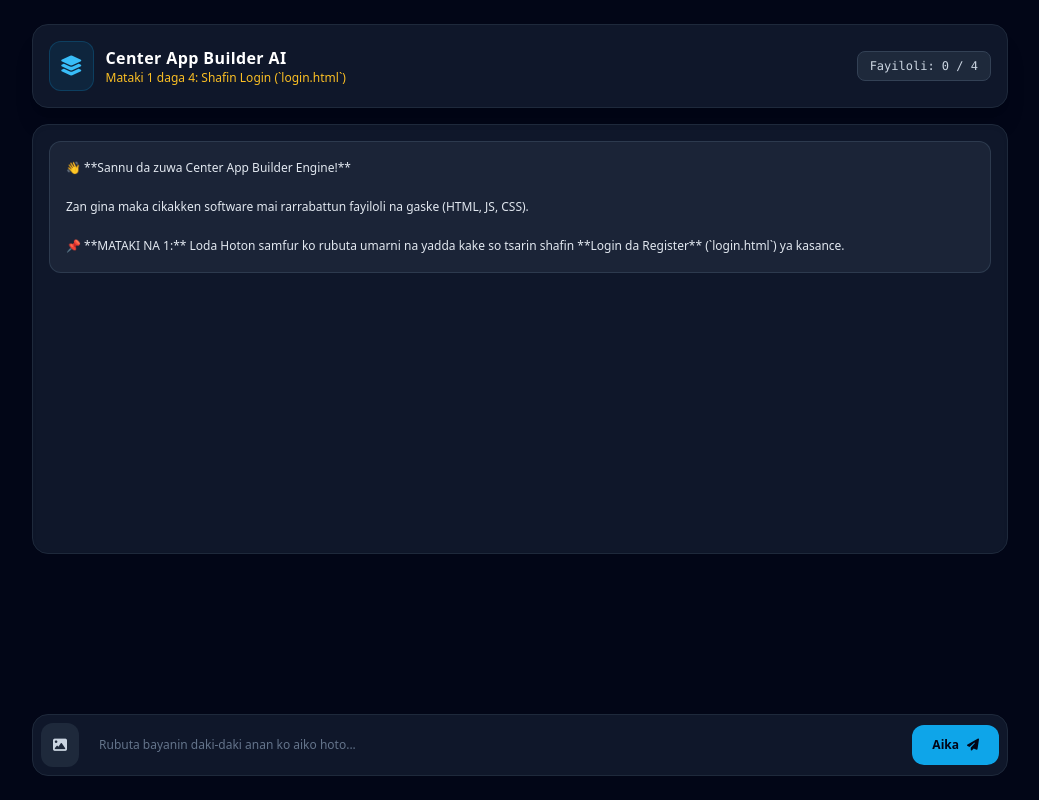
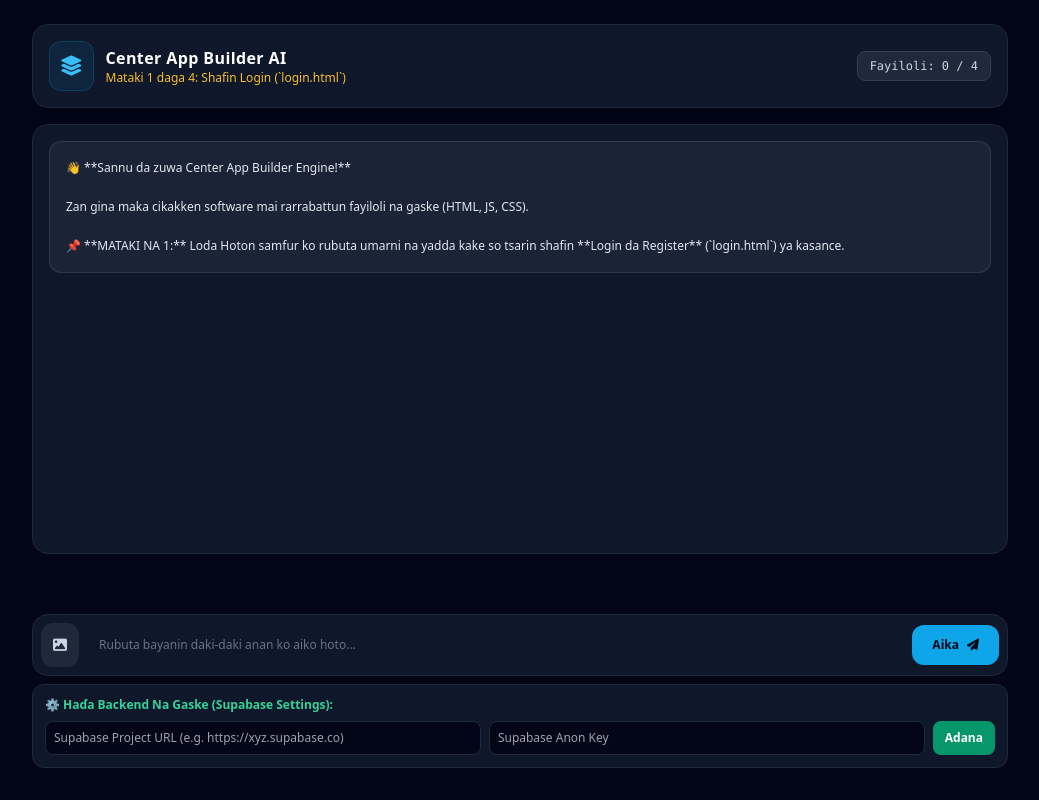
Before and after one commit to daninna422-ops/Ai-, a plain HTML site: page creator.html in a window 1280 px wide. Shown: the whole page, without its empty margins (120-1159 px from the left). Drawn offline with nearby package versions, Linux system fonts and the light colour scheme.

Commit message:
Update creator.html

```diff
--- a/creator.html
+++ b/creator.html
@@ -295,4 +295,12 @@
 </script>
 
 </body>
-</html>
+</html><!-- SUPABASE CONFIGURATION BOX -->
+<div class="bg-slate-900 border border-slate-800 p-3 rounded-xl my-2 space-y-2">
+  <p class="text-xs text-emerald-400 font-bold">⚙️ Haɗa Backend Na Gaske (Supabase Settings):</p>
+  <div class="flex flex-col md:flex-row gap-2">
+    <input type="text" id="sbUrl" placeholder="Supabase Project URL (e.g. https://xyz.supabase.co)" class="bg-slate-950 text-xs p-2 rounded-lg border border-slate-800 flex-1 text-white">
+    <input type="text" id="sbKey" placeholder="Supabase Anon Key" class="bg-slate-950 text-xs p-2 rounded-lg border border-slate-800 flex-1 text-white">
+    <button onclick="saveSupabaseKeys()" class="bg-emerald-600 hover:bg-emerald-500 text-white text-xs px-3 py-2 rounded-lg font-bold">Adana</button>
+  </div>
+</div>
```
